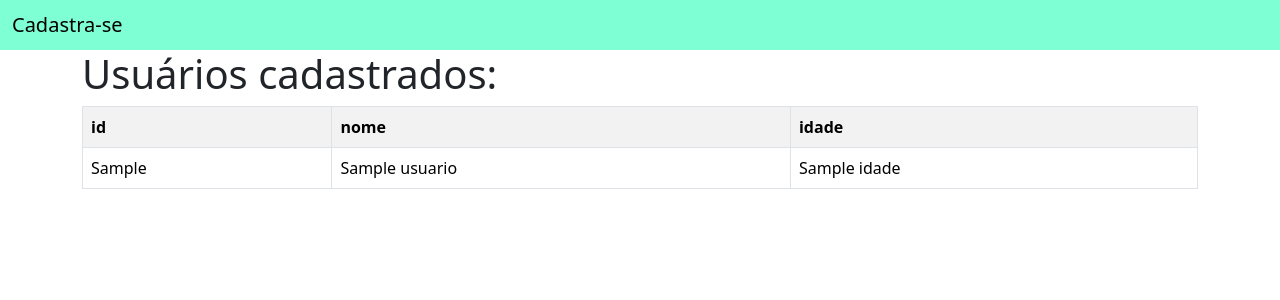
After one commit to lucca713/Portif-lio-Django, a Django app: template projeto_cadastro_usuarios/app_cad_usuarios/templates/usuarios/usuarios.html in a window 1280 px wide. The commit adds this page. Shown: the top 300 px of the page. Run offline with Django 3.2, Linux system fonts and the light colour scheme; the template is opened without the code that fills it: most values are stand-ins (such as "Sample title", 1, 10 or a date in 2020).

Commit message:
Paginas Prontas, Banco de dados Pronto, Programacao Django finalizada e pronta para o uso

```diff
--- /dev/null
+++ b/projeto_cadastro_usuarios/app_cad_usuarios/templates/usuarios/base.html
@@ -0,0 +1,23 @@
+
+<!doctype html>
+<html lang="en">
+  <head>
+    <meta charset="utf-8">
+    <meta name="viewport" content="width=device-width, initial-scale=1">
+    <title>cadastra-me</title>
+    <link href="https://cdn.jsdelivr.net/npm/bootstrap@5.3.0-alpha3/dist/css/bootstrap.min.css" rel="stylesheet" integrity="sha384-KK94CHFLLe+nY2dmCWGMq91rCGa5gtU4mk92HdvYe+M/SXH301p5ILy+dN9+nJOZ" crossorigin="anonymous">
+  </head>
+  <body>
+
+<!-- As a heading -->
+<nav style="background-color:aquamarine !important; " class="navbar bg-body-tertiary">
+  <div class="container-fluid">
+    <span class="navbar-brand mb-0 h1"><a style="text-decoration: none;color: black" href="{% url 'home' %}">Cadastra-se</a></span>
+  </div>
+</nav>
+{% block conteudo %}
+
+{% endblock%}
+    <script src="https://cdn.jsdelivr.net/npm/bootstrap@5.3.0-alpha3/dist/js/bootstrap.bundle.min.js" integrity="sha384-ENjdO4Dr2bkBIFxQpeoTz1HIcje39Wm4jDKdf19U8gI4ddQ3GYNS7NTKfAdVQSZe" crossorigin="anonymous"></script>
+  </body>
+</html>
--- /dev/null
+++ b/projeto_cadastro_usuarios/app_cad_usuarios/templates/usuarios/usuarios.html
@@ -0,0 +1,21 @@
+{%extends 'usuarios/base.html'%}
+{%block conteudo%}
+
+<div class="container">
+    <h1>Usuários cadastrados: </h1>
+    <table class="table table-bordered table-striped">
+        <tr>
+            <th>id</th>
+            <th>nome</th>
+            <th>idade</th>
+        </tr>
+        {% for usuario in usuarios %}
+        <tr>
+            <td>{{usuario.id_usuario}}</td>
+            <td>{{usuario.nome}}</td>
+            <td>{{usuario.idade}}</td>
+        </tr>
+        {% endfor %}
+    </table>
+</div>
+{%endblock%}
--- a/projeto_cadastro_usuarios/projeto_cadastro_usuarios/urls.py
+++ b/projeto_cadastro_usuarios/projeto_cadastro_usuarios/urls.py
@@ -5,7 +5,7 @@ urlpatterns = [
              #essa parte do views chama a funcao em views com o nome home
     path('', views.home, name='home'),
 
-    path('usuarios/', views.usuarios, name='listagem_usuarios')
+    path('usuarios/',views.usuarios,name='listagem_usuarios')
 ]
 
 #como se fosse a url motada para achar a parte home Rota aqui somento rota
```
Also changed, not shown: projeto_cadastro_usuarios/app_cad_usuarios/models.py (+5 -3 lines), projeto_cadastro_usuarios/app_cad_usuarios/templates/usuarios/home.html (+5 -24 lines), projeto_cadastro_usuarios/app_cad_usuarios/views.py (+17 -2 lines), projeto_cadastro_usuarios/app_cad_usuarios/migrations/0001_initial.py (added), projeto_cadastro_usuarios/app_cad_usuarios/migrations/0002_rename_usuarios_usuario.py (added), projeto_cadastro_usuarios/db.sqlite3.
